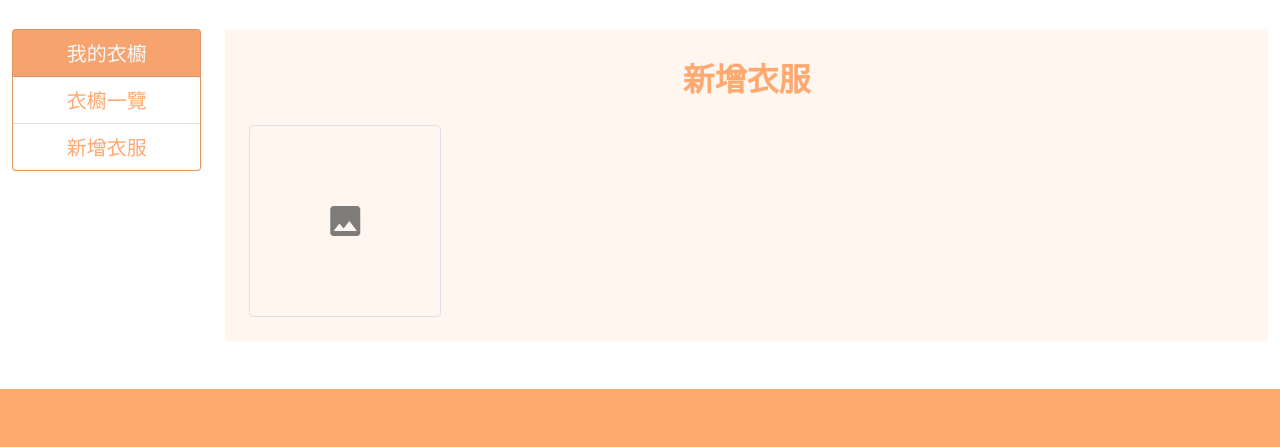
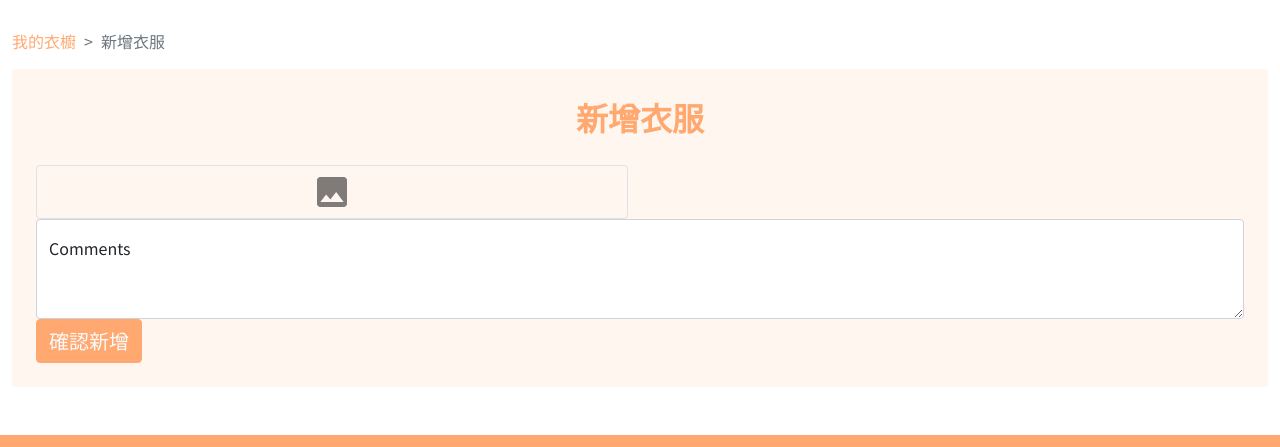
Before and after one commit to JullChein/mywardrobe.com, a plain HTML site: page page-add.html in a window 1280 px wide. Shown: the part 125-572 px from the top of the page. Drawn offline with nearby package versions, Linux system fonts and the light colour scheme.

Commit message:
Update 2022-09-11T17:56:58.709Z

```diff
--- a/page-add.html
+++ b/page-add.html
@@ -54,27 +54,43 @@
   </nav>
 
   <div class="container pt-3 pb-5">
-    <div class="row">
-        <div class="col-lg-2">
-            <div class="card bg-primary text-center">
-                <div class="card-header text-light fs-5">
-                    我的衣櫥
+    <nav style="--bs-breadcrumb-divider: '>';" aria-label="breadcrumb">
+        <ol class="breadcrumb">
+            <li class="breadcrumb-item"><a href="page.html">我的衣櫥</a></li>
+            <li class="breadcrumb-item active" aria-current="page">新增衣服</li>
+        </ol>
+    </nav>
+    <div class="bg-secondary pt-4 pb-4 ps-4 pe-4">
+        <div class="fs-2 text-primary fw-bold text-center pb-4">新增衣服</div>
+        <div class="row">
+            <div class="col-12 col-md-6">
+                <div class="btn btn-outline-secondary text-dark d-flex align-items-center fw-bold fs-6 justify-content-center border"
+                    style="height: auto;">
+                    <span class="material-icons text-info fs-1">
+                        image
+                    </span>
                 </div>
-                <ul class="list-group list-group-flush">
-                    <li class="list-group-item fs-5"><a href="page-all.html">衣櫥一覽</a></li>
-                    <li class="list-group-item fs-5"><a href="page-add.html">新增衣服</a></li>
-                </ul>
             </div>
         </div>
-        <div class="col-lg-10">
-            <div class="bg-secondary pt-4 pb-4 ps-4 pe-4">
-                <div class="fs-2 text-primary fw-bold text-center pb-4">新增衣服</div>
-                <div class="">
-                    <div class="btn btn-outline-secondary text-dark d-flex align-items-center fw-bold fs-6 justify-content-center border"
-                        style="width: 12rem; height: 12rem;">
-                        <span class="material-icons text-info fs-1">
-                            image
-                        </span>
+        <div class="form-floating">
+            <textarea class="form-control" placeholder="Leave a comment here" id="floatingTextarea2"
+                style="height: 100px"></textarea>
+            <label for="floatingTextarea2">Comments</label>
+        </div>
+        <a href="page.html" class="btn btn-primary text-center text-light fs-5" data-bs-toggle="modal"
+            data-bs-target="#exampleModal">確認新增</a>
+        <div class="modal fade" id="exampleModal" tabindex="-1" aria-labelledby="exampleModalLabel" aria-hidden="true">
+            <div class="modal-dialog">
+                <div class="modal-content">
+                    <div class="modal-header">
+                        <h5 class="modal-title fs-3" id="exampleModalLabel">新增衣服</h5>
+                        <button type="button" class="btn-close" data-bs-dismiss="modal" aria-label="Close"></button>
+                    </div>
+                    <div class="modal-body fs-5">
+                        衣服新增成功！
+                    </div>
+                    <div class="modal-footer">
+                        <a href="page.html" class="btn btn-primary text-center text-light">回到衣櫥</a>
                     </div>
                 </div>
             </div>
```
Also changed, not shown: page.html (+5 -9 lines).
